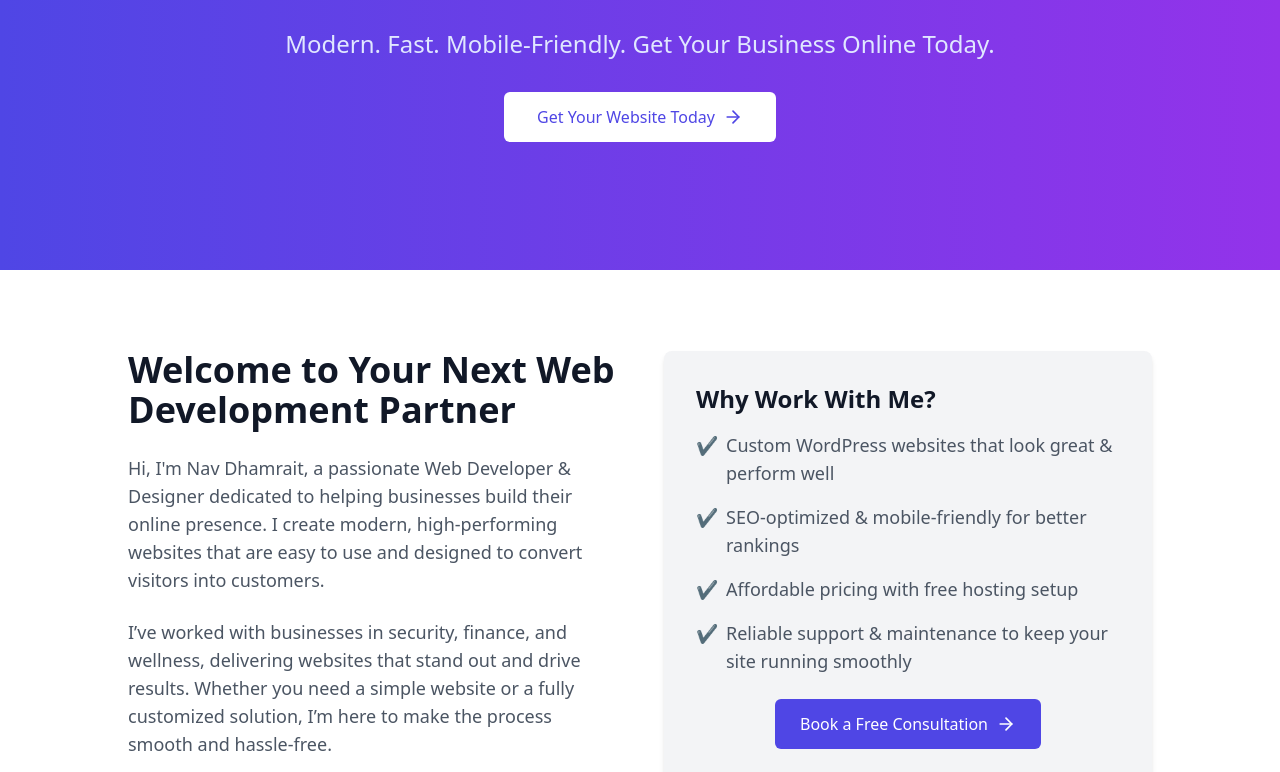
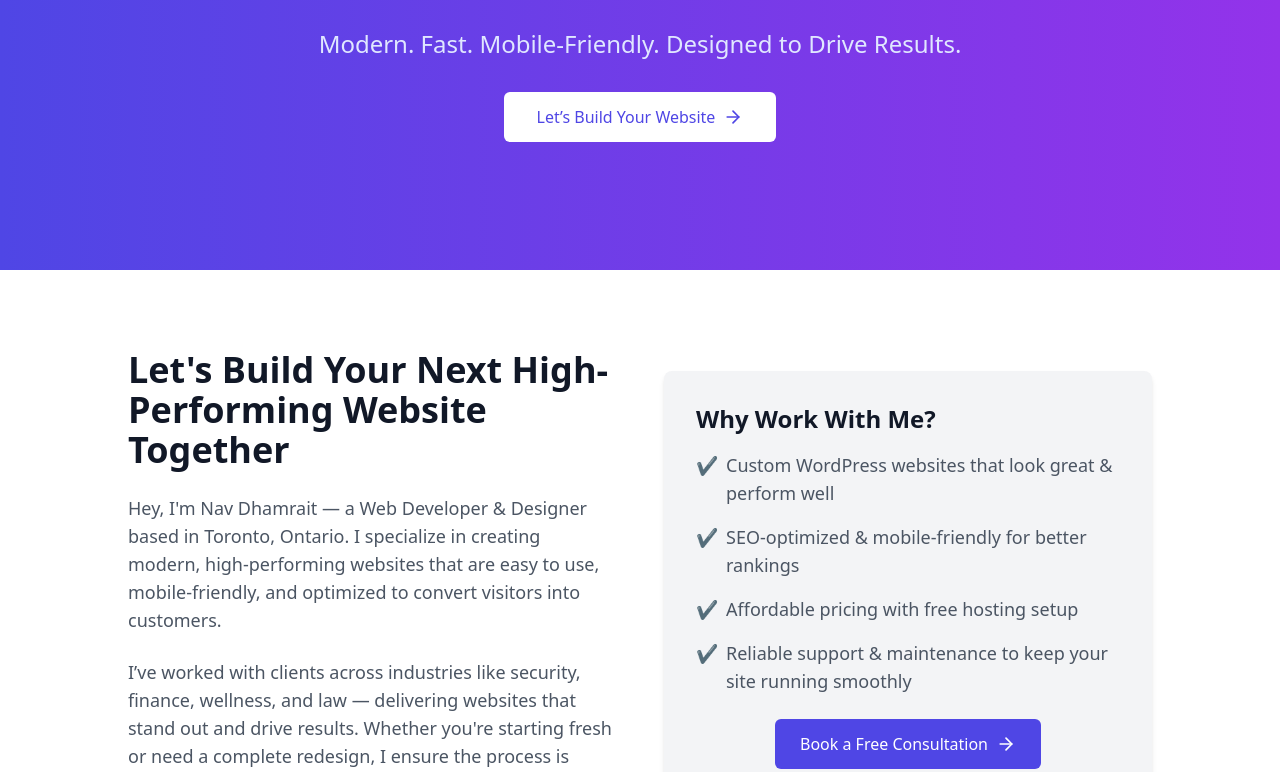
Before and after one commit to nav-commits/WebsiteBusiness, a React (Vite) app: page / in a window 1280 px wide. Shown: the part 308-1080 px from the top of the page. Built offline with nearby package versions, Linux system fonts and the light colour scheme.

Commit message:
fixed my site issues

```diff
--- a/src/pages/About.tsx
+++ b/src/pages/About.tsx
@@ -34,13 +34,21 @@ const About = () => {
           </h1>
           <div className="bg-white rounded-lg shadow-lg p-8">
             <p className="text-lg text-gray-700 mb-6">
-              I’m a Web Developer & Designer with a passion for helping businesses create stunning, high-performance websites. I specialize in WordPress and other CMS platforms, focusing on clean, mobile-friendly, and SEO-optimized designs.
+              I’m a passionate Web Developer & Designer, dedicated to helping
+              businesses build stunning, high-performance websites. Specializing
+              in WordPress and other CMS platforms, I focus on clean,
+              mobile-friendly, and SEO-optimized designs that not only look
+              great but also perform exceptionally well.
             </p>
             <p className="text-lg text-gray-700 mb-6">
-              What sets me apart? I listen to your goals, craft a custom solution, and deliver a website that’s not just visually appealing but designed to drive results and grow your business.
+              What sets me apart? I take the time to understand your goals,
+              create a custom solution, and deliver a website that’s designed to
+              convert visitors into customers and grow your business.
             </p>
             <p className="text-lg text-gray-700 mb-6">
-              Ready to elevate your online presence? Let’s work together to create a website that stands out and converts.
+              Ready to take your online presence to the next level? Let’s
+              collaborate and build a website that stands out and drives
+              results.
             </p>
 
             <a
@@ -80,8 +88,21 @@ const About = () => {
         </div>
       ))}
     </div>
+    {/* Button Section */}
+    <div className="mt-12 text-center">
+      <a
+        href="https://calendly.com/navdeep-dhamrait94"
+        target="_blank"
+        rel="noopener noreferrer"
+        className="inline-flex items-center px-6 py-3 border border-transparent text-base font-medium rounded-md text-white bg-indigo-600 hover:bg-indigo-700 transition duration-150"
+      >
+        Book a Free Consultation
+        <ArrowRight className="ml-2 h-5 w-5" />
+      </a>
+    </div>
   </div>
 </section>
+
     </div>
   );
 };
--- a/src/pages/Home.tsx
+++ b/src/pages/Home.tsx
@@ -9,16 +9,16 @@ const Home = () => {
         <div className="max-w-7xl mx-auto px-4 sm:px-6 lg:px-8">
           <div className="text-center">
             <h1 className="text-4xl md:text-6xl font-bold mb-6">
-              High-Performing Websites for Businesses of All Sizes
+              Websites That Drive Results for Businesses of All Sizes
             </h1>
             <p className="text-xl md:text-2xl mb-8 text-indigo-100">
-              Modern. Fast. Mobile-Friendly. Get Your Business Online Today.
+              Modern. Fast. Mobile-Friendly. Designed to Drive Results.
             </p>
             <Link
               to="/contact"
               className="inline-flex items-center px-8 py-3 border border-transparent text-base font-medium rounded-md text-indigo-600 bg-white hover:bg-indigo-50 transition duration-150"
             >
-              Get Your Website Today
+              Let’s Build Your Website
               <ArrowRight className="ml-2 h-5 w-5" />
             </Link>
           </div>
@@ -30,19 +30,21 @@ const Home = () => {
         <div className="max-w-6xl mx-auto px-6 sm:px-12 lg:px-16 grid grid-cols-1 md:grid-cols-2 gap-12 items-center">
           <div className="text-left">
             <h2 className="text-4xl font-bold text-gray-900 mb-6">
-              Welcome to Your Next Web Development Partner
+              Let's Build Your Next High-Performing Website Together
             </h2>
+
             <p className="text-lg text-gray-600 mb-6">
-              Hi, I'm Nav Dhamrait, a passionate Web Developer & Designer
-              dedicated to helping businesses build their online presence. I
-              create modern, high-performing websites that are easy to use and
-              designed to convert visitors into customers.
+              Hey, I'm Nav Dhamrait — a Web Developer & Designer based in
+              Toronto, Ontario. I specialize in creating modern, high-performing
+              websites that are easy to use, mobile-friendly, and optimized to
+              convert visitors into customers.
             </p>
             <p className="text-lg text-gray-600 mb-6">
-              I’ve worked with businesses in security, finance, and wellness,
-              delivering websites that stand out and drive results. Whether you
-              need a simple website or a fully customized solution, I’m here to
-              make the process smooth and hassle-free.
+              I’ve worked with clients across industries like security, finance,
+              wellness, and law — delivering websites that stand out and drive
+              results. Whether you're starting fresh or need a complete
+              redesign, I ensure the process is smooth, efficient, and
+              hassle-free.
             </p>
           </div>
           <div className="bg-gray-100 p-8 rounded-lg shadow-md">
--- a/src/pages/Portfolio.tsx
+++ b/src/pages/Portfolio.tsx
@@ -1,4 +1,5 @@
 import { ArrowRight } from "lucide-react";
+import { Link } from "react-router-dom";
 
 const Portfolio = () => {
   const projects = [
@@ -99,23 +100,30 @@ const Portfolio = () => {
                     Visit Website
                     <ArrowRight className="ml-2 h-5 w-5" />
                   </a>
-
-                  {/* Book a Free Consultation Button with extra space */}
-                  <a
-                    href="https://calendly.com/navdeep-dhamrait94"
-                    target="_blank"
-                    rel="noopener noreferrer"
-                    className="inline-flex items-center px-6 py-3 border border-transparent text-base font-medium rounded-md text-white bg-indigo-600 hover:bg-indigo-700 transition duration-150 ml-5"
-                  >
-                    Book a Free Consultation
-                    <ArrowRight className="ml-2 h-5 w-5" />
-                  </a>
                 </div>
               </div>
             ))}
           </div>
         </div>
       </section>
+       <section className="py-20 bg-white">
+              <div className="max-w-4xl mx-auto px-4 sm:px-6 lg:px-8 text-center">
+                <h2 className="text-3xl font-bold text-gray-900 mb-8">
+                  Ready to Start Your Project?
+                </h2>
+                <p className="text-xl text-gray-600 mb-8">
+                  Let's discuss your website needs and create a solution that works
+                  for your business.
+                </p>
+                <Link
+                  to="/contact"
+                  className="inline-flex items-center px-8 py-3 border border-transparent text-lg font-medium rounded-md text-white bg-indigo-600 hover:bg-indigo-700 focus:outline-none focus:ring-2 focus:ring-indigo-500"
+                >
+                  Contact Me Today
+                  <ArrowRight className="ml-2 h-5 w-5" />
+                </Link>
+              </div>
+            </section>
     </div>
   );
 };
--- a/src/pages/Services.tsx
+++ b/src/pages/Services.tsx
@@ -144,7 +144,6 @@ const Services = () => {
                       <ArrowRight className="ml-2 h-5 w-5" />
                     </Link>
                   </div>
-
                 </div>
               );
             })}
```
Lines whose indentation alone changed are shown as unchanged.
